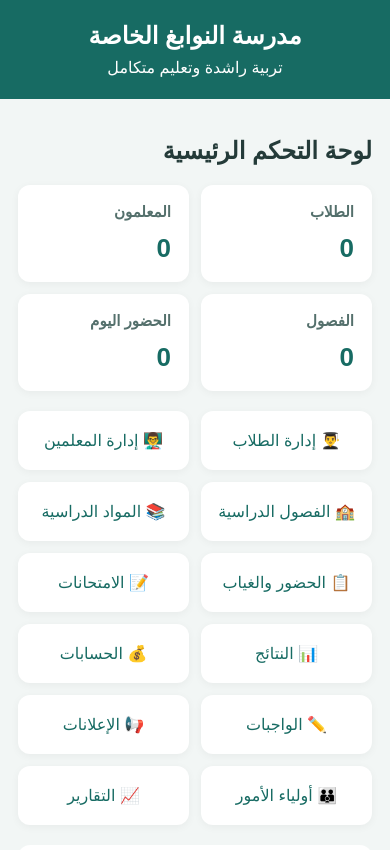
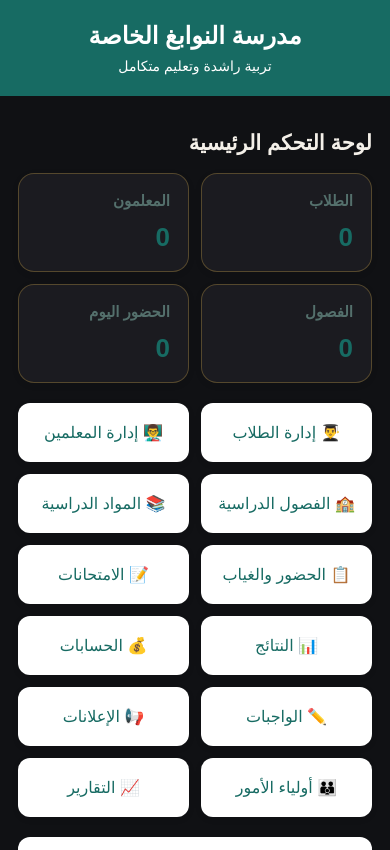
Before and after one commit to mortadamohktar-cpu/al-nawabegh-school, a plain HTML site: page index.html in a window 390 px wide. Shown: the top 850 px of the page. Drawn offline with nearby package versions, Linux system fonts and the light colour scheme; no server answers.

Commit message:
Update index.html

```diff
--- a/index.html
+++ b/index.html
@@ -22,6 +22,89 @@ nav button:active{background:#dcefeb}
 #content{background:white;border-radius:12px;padding:20px;margin-top:20px;min-height:150px}
 footer{text-align:center;color:#70817e;padding:24px;font-size:13px}
 @media(min-width:700px){.stats{grid-template-columns:repeat(4,1fr)}nav{grid-template-columns:repeat(4,1fr)}}
+</style>
+<style>
+:root {
+  --burgundy: #641F32;
+  --black: #101114;
+  --gold: #C9A34A;
+  --ivory: #F4F0E9;
+}
+
+body {
+  background: var(--black);
+  color: var(--ivory);
+  font-family: Arial, sans-serif;
+}
+
+button {
+  background: var(--burgundy);
+  color: var(--ivory);
+  border: 1px solid var(--gold);
+  border-radius: 12px;
+  padding: 12px 22px;
+  cursor: pointer;
+  transition: all 0.3s ease;
+}
+
+button:hover {
+  background: var(--gold);
+  color: var(--black);
+  transform: translateY(-3px);
+  box-shadow: 0 5px 20px #C9A34A55;
+}
+
+* {
+  box-sizing: border-box;
+}
+
+.gold {
+  color: var(--gold);
+}
+
+.card {
+  background: #1B1B20;
+  border: 1px solid #C9A34A55;
+  border-radius: 16px;
+  transition: 0.3s ease;
+  animation: appear 0.8s ease both;
+}
+
+.card:hover {
+  transform: translateY(-5px);
+  border-color: var(--gold);
+}
+
+input {
+  background: #242329;
+  color: var(--ivory);
+  border: 1px solid #C9A34A77;
+  border-radius: 10px;
+  padding: 12px;
+}
+
+input:focus {
+  outline: none;
+  border-color: var(--gold);
+  box-shadow: 0 0 12px #C9A34A55;
+}
+
+@keyframes appear {
+  from {
+    opacity: 0;
+    transform: translateY(18px);
+  }
+  to {
+    opacity: 1;
+    transform: translateY(0);
+  }
+}
+
+@media (max-width: 600px) {
+  body {
+    font-size: 14px;
+  }
+}
 </style>
 </head>
 <body>
```
